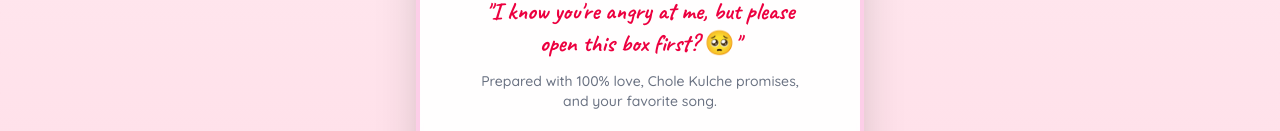
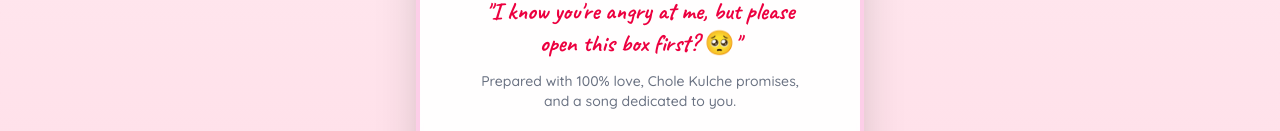
Before and after one commit to Piyush-Thakur7/webb, a React (Vite) app: page / in a window 1280 px wide. Shown: the part 427-558 px from the top of the page. Built offline with nearby package versions, Linux system fonts and the light colour scheme.

Commit message:
Change wording to: and a song dedicated to you

```diff
--- a/src/components/SurpriseModal.tsx
+++ b/src/components/SurpriseModal.tsx
@@ -75,7 +75,7 @@ export const SurpriseModal: FC<SurpriseModalProps> = ({ onOpen }) => {
         </p>
 
         <p className="text-xs sm:text-sm text-gray-500 mb-6 font-medium">
-          Prepared with 100% love, Chole Kulche promises, and your favorite song.
+          Prepared with 100% love, Chole Kulche promises, and a song dedicated to you.
         </p>
 
         {/* Open Button */}
```
